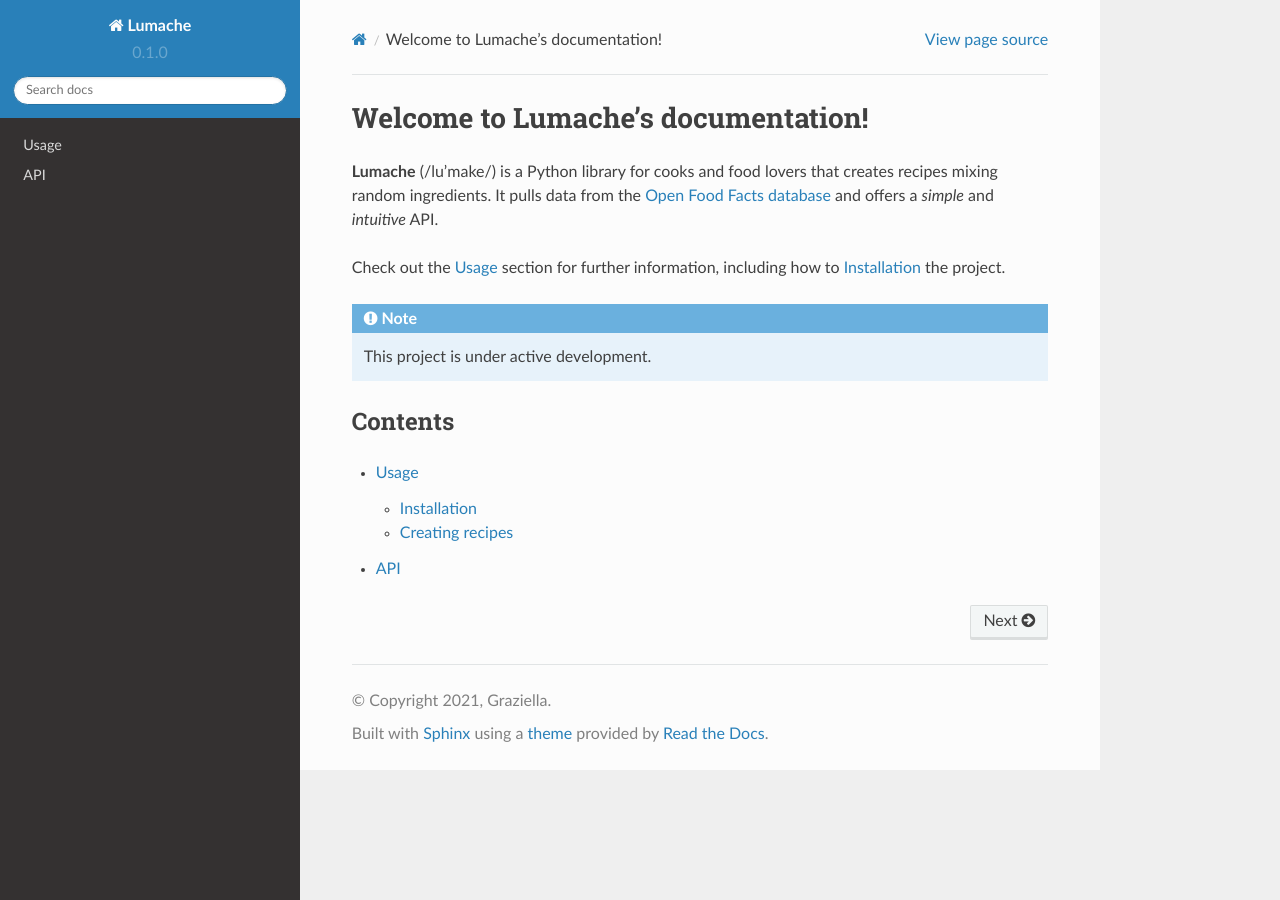
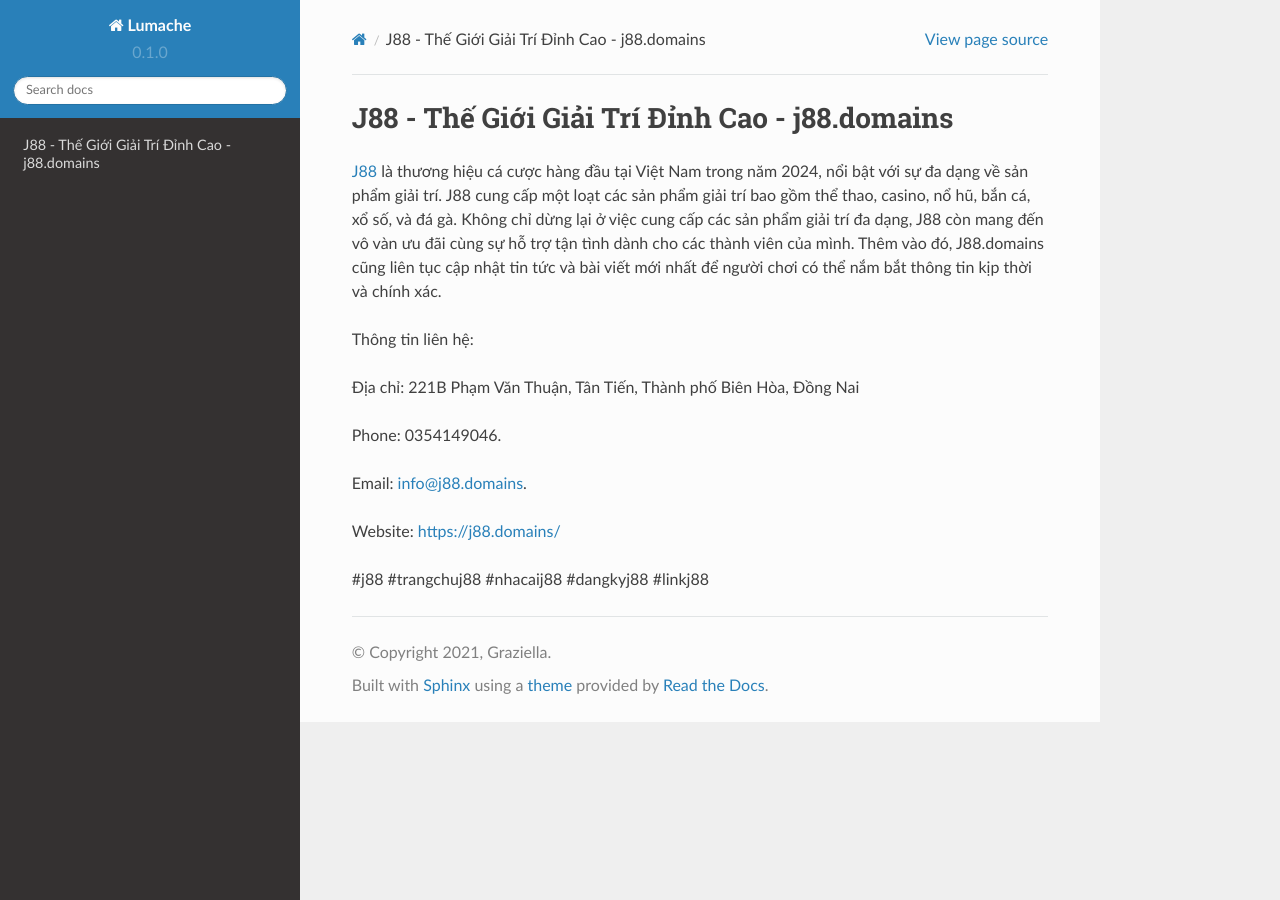
Before and after one commit to srphamkhuongduy77/j88domains, a Sphinx documentation site: the page built from docs/source/index.rst, in a window 1280 px wide. Built offline with Sphinx 7.4.7 and the Read the Docs theme 2.0.0, drawn with Linux system fonts in a browser that asks for light colours.

Commit message:
Update index.rst

```diff
--- a/docs/source/index.rst
+++ b/docs/source/index.rst
@@ -1,22 +1,16 @@
-Welcome to Lumache's documentation!
+J88 - Thế Giới Giải Trí Đỉnh Cao - j88.domains
 ===================================
 
-**Lumache** (/lu'make/) is a Python library for cooks and food lovers
-that creates recipes mixing random ingredients.
-It pulls data from the `Open Food Facts database <https://world.openfoodfacts.org/>`_
-and offers a *simple* and *intuitive* API.
+`J88 <https://j88.domains/>`_ là thương hiệu cá cược hàng đầu tại Việt Nam trong năm 2024, nổi bật với sự đa dạng về sản phẩm giải trí. J88 cung cấp một loạt các sản phẩm giải trí bao gồm thể thao, casino, nổ hũ, bắn cá, xổ số, và đá gà. Không chỉ dừng lại ở việc cung cấp các sản phẩm giải trí đa dạng, J88 còn mang đến vô vàn ưu đãi cùng sự hỗ trợ tận tình dành cho các thành viên của mình. Thêm vào đó, J88.domains cũng liên tục cập nhật tin tức và bài viết mới nhất để người chơi có thể nắm bắt thông tin kịp thời và chính xác.
 
-Check out the :doc:`usage` section for further information, including
-how to :ref:`installation` the project.
+Thông tin liên hệ:
 
-.. note::
+Địa chỉ: 221B Phạm Văn Thuận, Tân Tiến, Thành phố Biên Hòa, Đồng Nai
 
-   This project is under active development.
+Phone: 0354149046.
 
-Contents
---------
+Email: info@j88.domains.
 
-.. toctree::
+Website: https://j88.domains/
 
-   usage
-   api
+#j88 #trangchuj88 #nhacaij88 #dangkyj88 #linkj88
```
